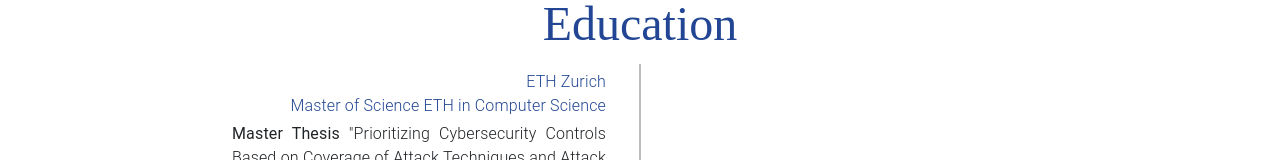
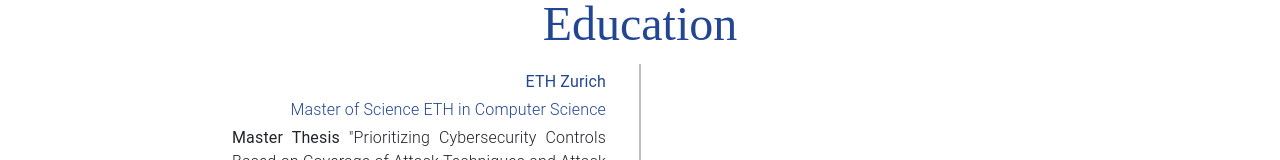
Before and after one commit to sla8/personal-website, a React (Create React App) app: page / in a window 1280 px wide. Shown: the part 714-874 px from the top of the page. Built offline with nearby package versions, Linux system fonts and the light colour scheme.

Commit message:
fix font style

```diff
--- a/src/components/TimelineItem.tsx
+++ b/src/components/TimelineItem.tsx
@@ -76,7 +76,7 @@ export function TimelineItemLeft(props: TimelineItemInput) {
         <div
           className={`${screenIsAtLeastSm ? 'text-right' : 'text-left'} ${
             props.titleColor
-          }`}
+          } pb-1 text-left antialiased font-normal`}
         >
           {props.title}
         </div>
```
